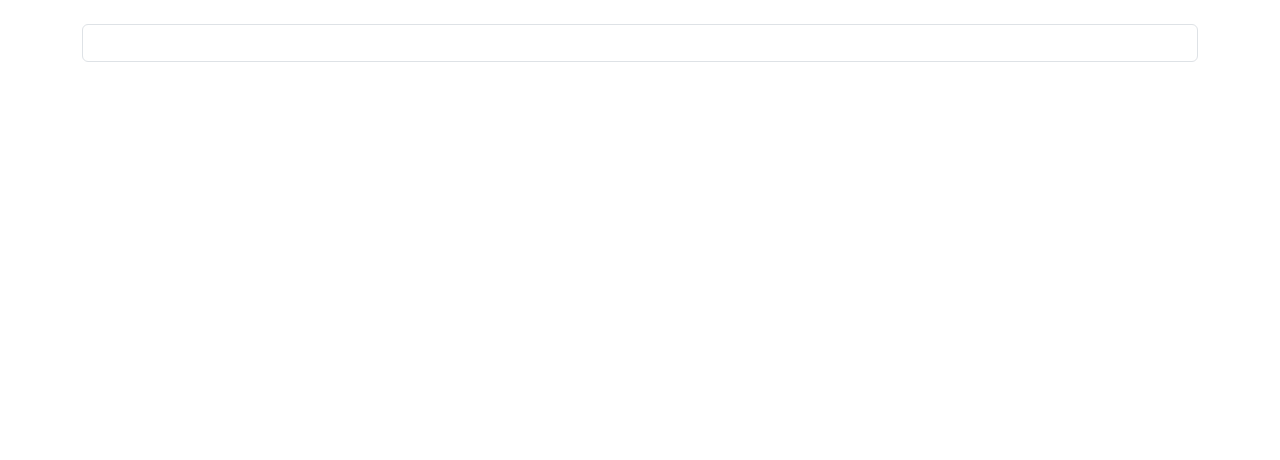
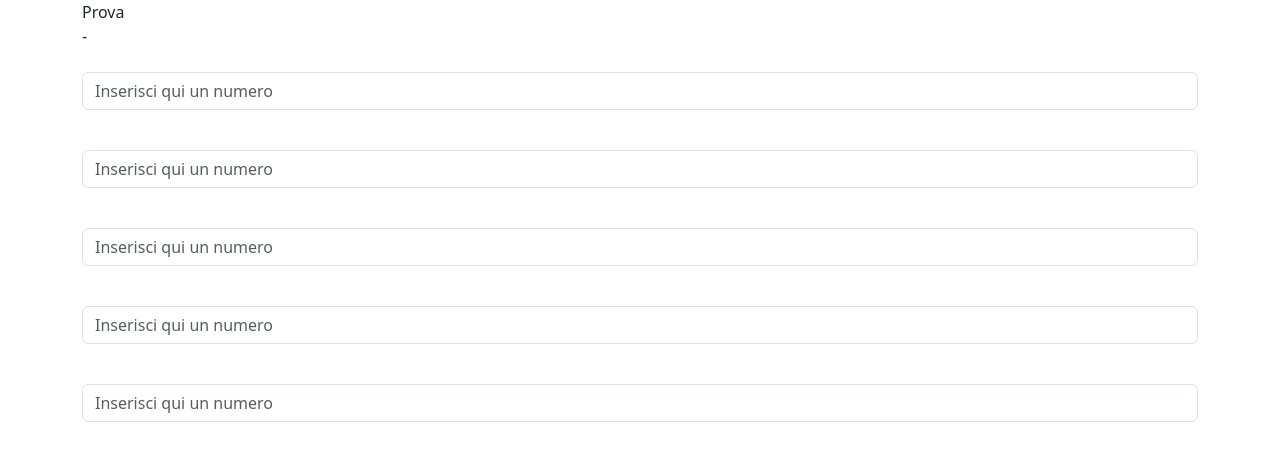
Before and after one commit to GiuseppeFiliberto/js-simon, a plain HTML site: page index.html in a window 1280 px wide. Drawn offline with nearby package versions, Linux system fonts and the light colour scheme.

Commit message:
add more form elements & the timer element

```diff
--- a/index.html
+++ b/index.html
@@ -11,10 +11,31 @@
 
 
     <div class="container">
-        <div class="mb-3">
-            <label for="" class="form-label"></label>
-            <input type="text" class="form-control" name="" id="" aria-describedby="helpId" placeholder="" />
+        <div id="numbers">Prova</div>
+        <div id="timer">-</div>
+        <div class="row">
+            <div class="mb-3">
+                <label for="" class="form-label"></label>
+                <input type="text" class="form-control" name="" id="" aria-describedby="helpId" placeholder="Inserisci qui un numero" />
+            </div>
+            <div class="mb-3">
+                <label for="" class="form-label"></label>
+                <input type="text" class="form-control" name="" id="" aria-describedby="helpId" placeholder="Inserisci qui un numero" />
+            </div>
+            <div class="mb-3">
+                <label for="" class="form-label"></label>
+                <input type="text" class="form-control" name="" id="" aria-describedby="helpId" placeholder="Inserisci qui un numero" />
+            </div>
+            <div class="mb-3">
+                <label for="" class="form-label"></label>
+                <input type="text" class="form-control" name="" id="" aria-describedby="helpId" placeholder="Inserisci qui un numero" />
+            </div>
+            <div class="mb-3">
+                <label for="" class="form-label"></label>
+                <input type="text" class="form-control" name="" id="" aria-describedby="helpId" placeholder="Inserisci qui un numero" />
+            </div>
         </div>
+
 
 
 
```
